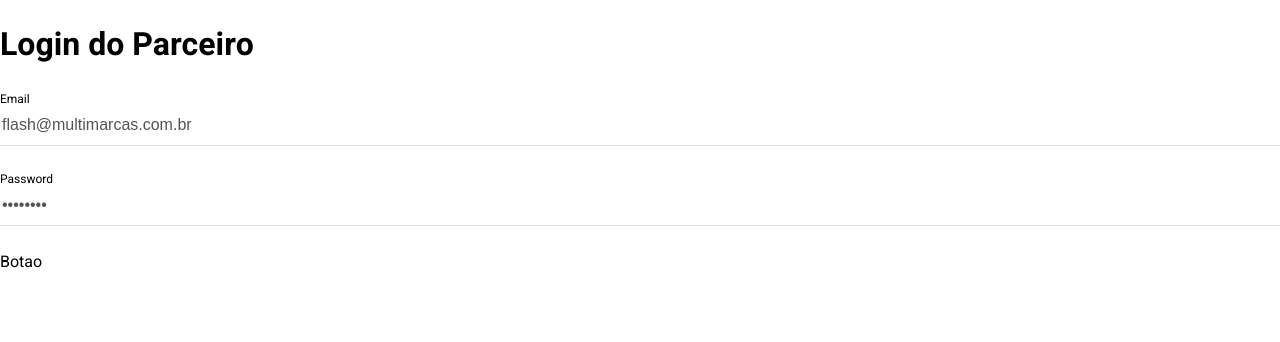
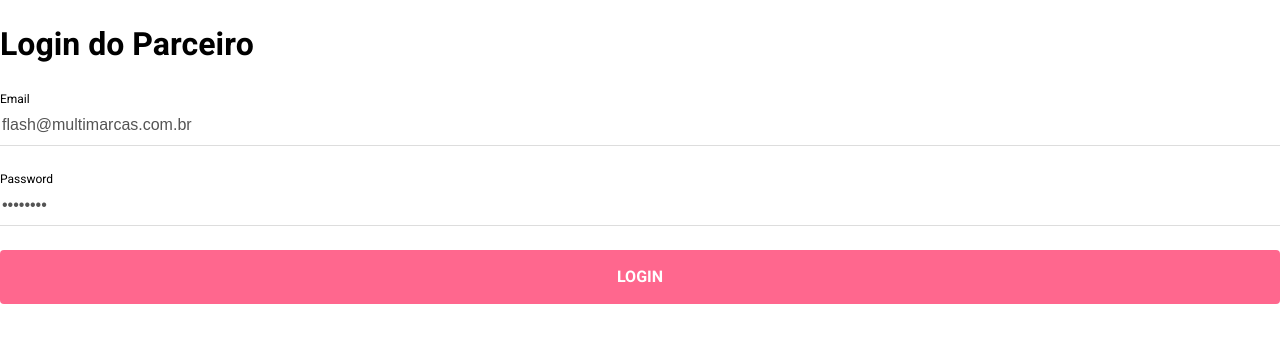
Before and after one commit to goislimat/flash, a Next.js app: page /partner/login in a window 1280 px wide. Shown: the top 342 px of the page. Built offline with nearby package versions, Linux system fonts and the light colour scheme.

Commit message:
Add button style

```diff
--- a/pages/partner/login.tsx
+++ b/pages/partner/login.tsx
@@ -7,7 +7,7 @@ const Login = () => {
 
       <Input label="email" name="email" value="flash@multimarcas.com.br" />
       <Input label="password" name="password" value="12345678" password />
-      <Button>Botao</Button>
+      <Button nextPage="dashboard">Login</Button>
     </div>
   );
 };
--- a/pages/quote/license_plate.tsx
+++ b/pages/quote/license_plate.tsx
@@ -6,7 +6,7 @@ const LicensePlate = () => {
       <h1>Placa do carro</h1>
 
       <Input name="placa" label="placa do carro" value="QUZ7780" />
-      <Button>Continuar</Button>
+      <Button nextPage="vehicle">Continuar</Button>
     </div>
   );
 };
--- a/src/ui/button/index.tsx
+++ b/src/ui/button/index.tsx
@@ -1,11 +1,33 @@
 import { ReactNode } from "react";
+import Link from "next/link";
+import styled from "styled-components";
+
+const StyledButton = styled.a`
+  display: flex;
+  justify-content: center;
+  padding: 16px;
+  font-weight: bold;
+  text-decoration: none;
+  background-color: #ff678e;
+  width: 100%;
+  color: white;
+  text-transform: uppercase;
+  border-radius: 4px;
+  font-size: 16px;
+  line-height: 22px;
+`;
 
 interface ButtonProps {
+  nextPage: string;
   children: ReactNode;
 }
 
-const Button = ({ children }: ButtonProps) => {
-  return <div>{children}</div>;
+const Button = ({ nextPage, children }: ButtonProps) => {
+  return (
+    <Link href={nextPage} passHref>
+      <StyledButton>{children}</StyledButton>
+    </Link>
+  );
 };
 
 export default Button;
```
